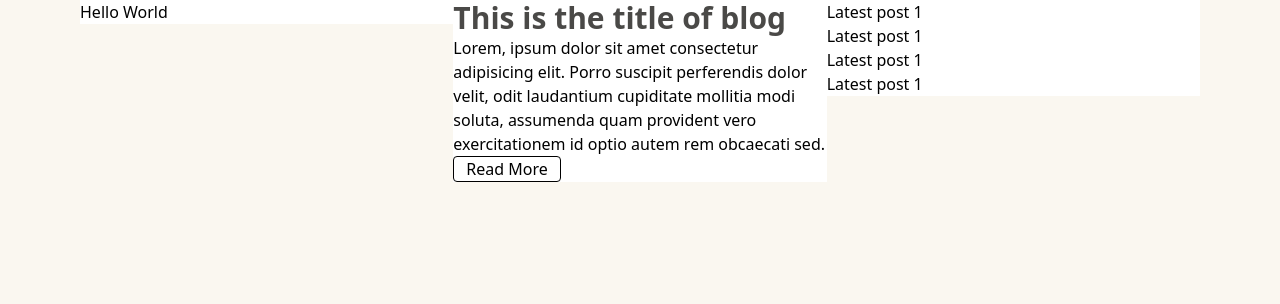
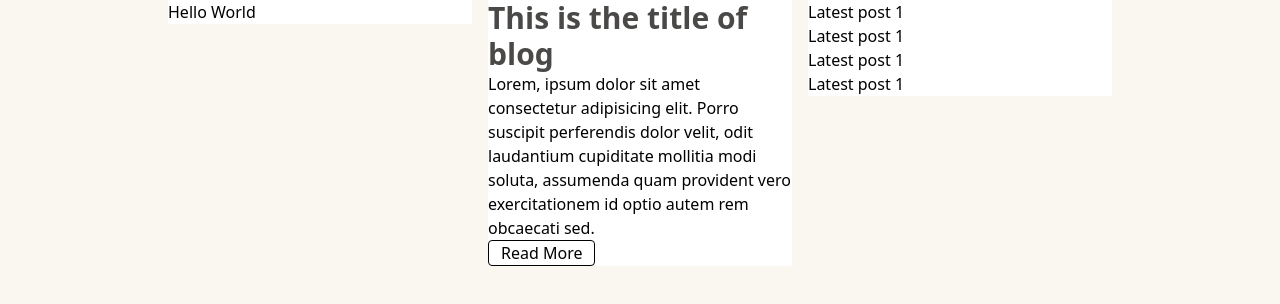
Before and after one commit to thehassanshaikh/personal-blogging, a React (Vite) app: page / in a window 1280 px wide. Shown: the top 304 px of the page. Built offline with nearby package versions, Linux system fonts and the light colour scheme.

Commit message:
centered div

```diff
--- a/src/App.jsx
+++ b/src/App.jsx
@@ -6,14 +6,14 @@ import LatestPost from "./components/LatestPost";
 function App() {
   return (
     <>
-      <section className="w-full flex px-20">
-        <div className="w-2/6">
+      <section className="w-full flex justify-center">
+        <div className="w-3/12 px-2">
           <CategoryList />
         </div>
-        <div className="w-2/6">
+        <div className="w-3/12 px-2">
           <BlogList />
         </div>
-        <div className="w-2/6">
+        <div className="w-3/12 px-2">
           <LatestPost />
         </div>
       </section>
```
